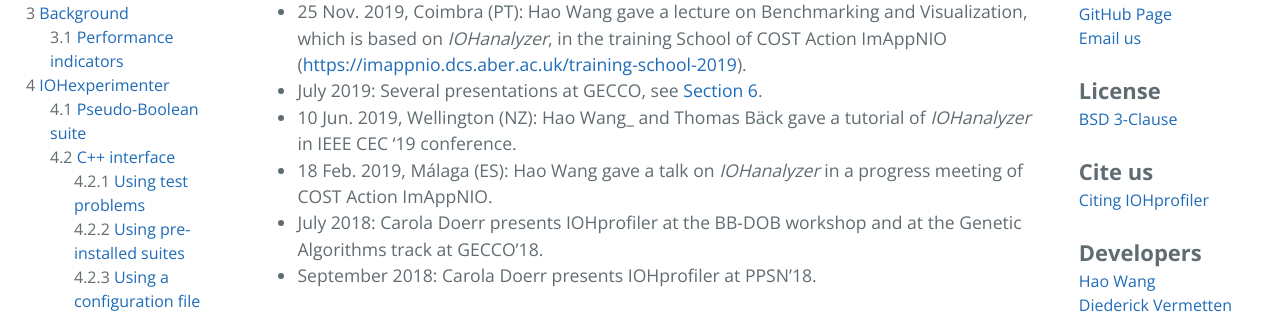
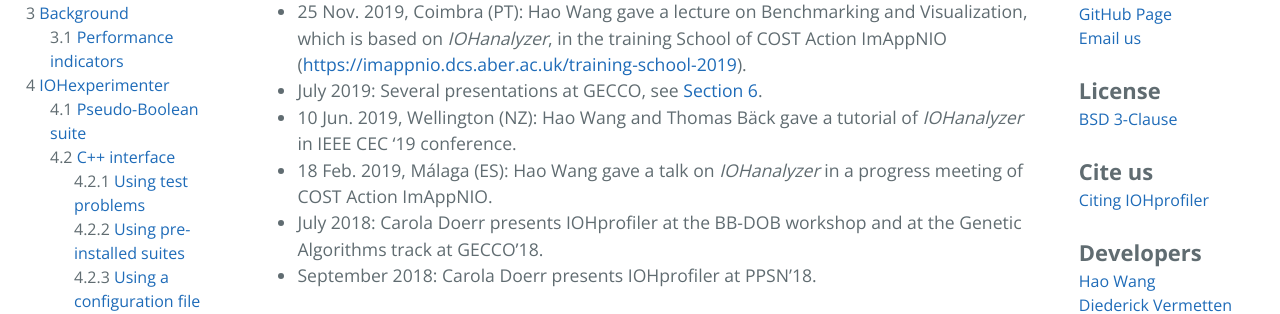
Before and after one commit to IOHprofiler/IOHprofiler.github.io, a Jekyll site: the page built from post.md, in a window 1280 px wide and 1306 px high. Shown: the part 310-624 px from the top of the window. Built offline with Jekyll 4.4.1, drawn with Linux system fonts in a browser that asks for light colours.

Commit message:
small update

```diff
--- a/post.md
+++ b/post.md
@@ -8,7 +8,7 @@ permalink: /News/
 
 * 25 Nov. 2019, Coimbra (PT): Hao Wang gave a lecture on Benchmarking and Visualization, which is based on *IOHanalyzer*,  in the training School of COST Action ImAppNIO ([https://imappnio.dcs.aber.ac.uk/training-school-2019](https://imappnio.dcs.aber.ac.uk/training-school-2019)).
 * July 2019: Several presentations at GECCO, see [Section 6](/citation/#work-using-IOHprofiler).
-* 10 Jun. 2019, Wellington (NZ): Hao Wang_ and Thomas Bäck gave a tutorial of *IOHanalyzer* in IEEE CEC '19 conference.
+* 10 Jun. 2019, Wellington (NZ): Hao Wang and Thomas Bäck gave a tutorial of *IOHanalyzer* in IEEE CEC '19 conference.
 * 18 Feb. 2019, Málaga (ES): Hao Wang gave a talk on *IOHanalyzer* in a progress meeting of COST Action ImAppNIO.
 * July 2018: Carola Doerr presents IOHprofiler at the BB-DOB workshop and at the Genetic Algorithms track at GECCO'18.
 * September 2018: Carola Doerr presents IOHprofiler at PPSN'18.
```
Also changed, not shown: Suites/PBO.md (+1 -1 lines).
